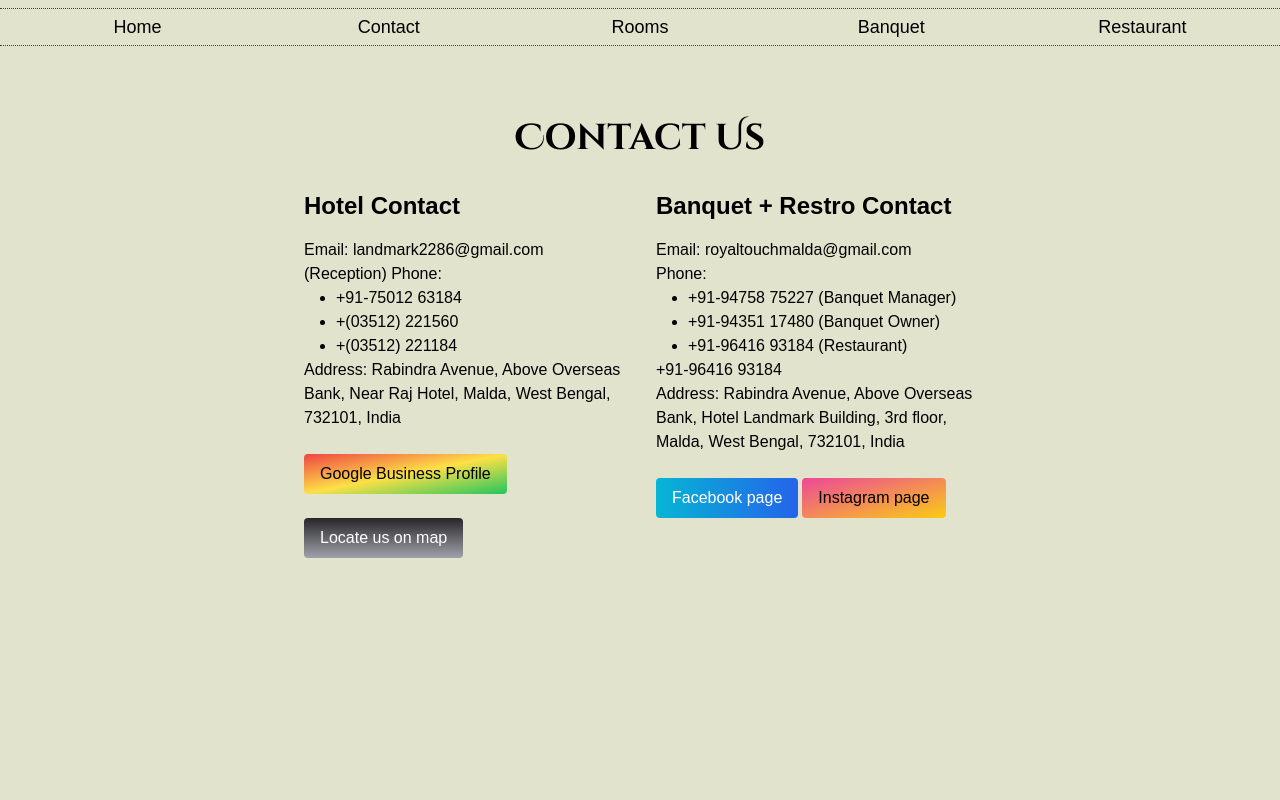
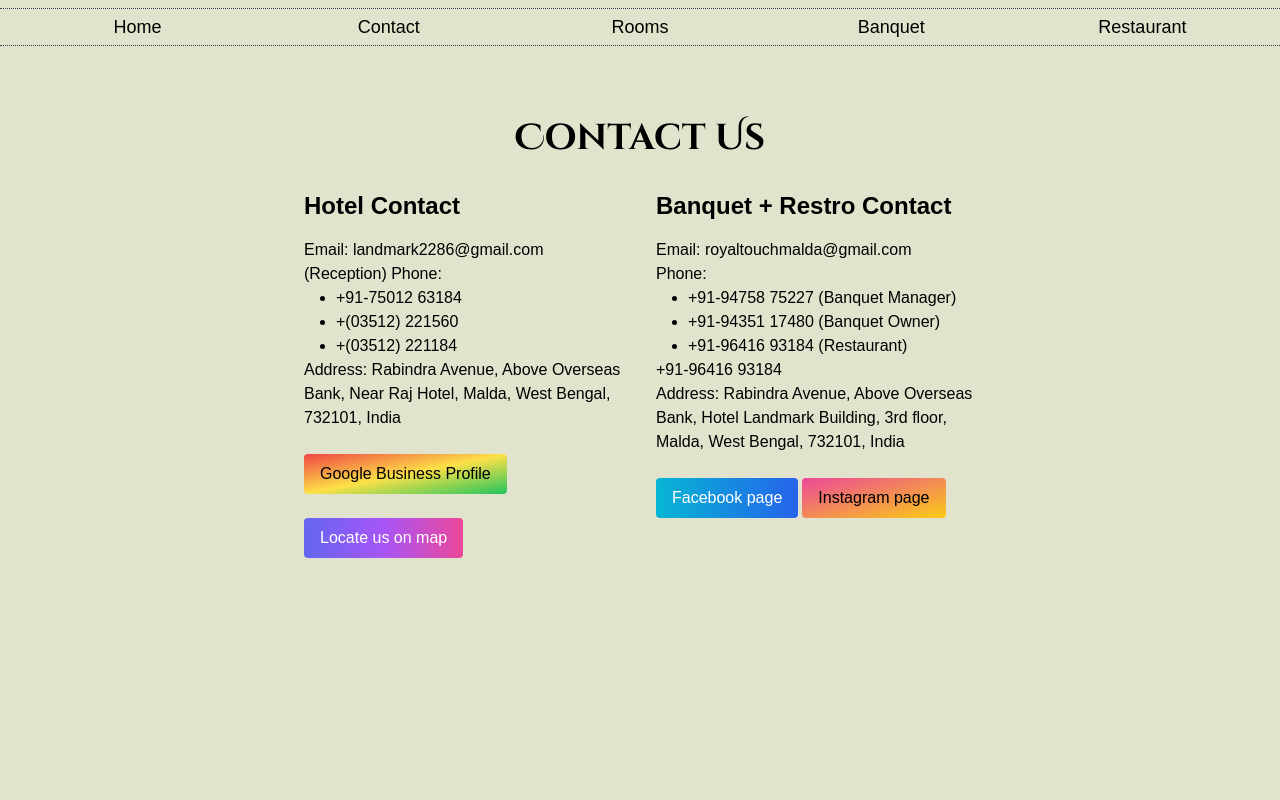
Before and after one commit to RiuSRoy/Hotel-Landmark-Malda, a Next.js app: page /contact in a window 1280 px wide. Shown: the top 800 px of the page. Built offline with nearby package versions, Linux system fonts and the light colour scheme; a web font is replaced by a local one.

Commit message:
Link fixes

```diff
--- a/app/banquet+malda+wb/page.js
+++ b/app/banquet+malda+wb/page.js
@@ -1,6 +1,4 @@
 import Link from "next/link";
-import { FontAwesomeIcon } from "@fortawesome/react-fontawesome";
-import { faBook, faPhone } from "@fortawesome/free-solid-svg-icons";
 import Image from "next/image";
 import { header } from "../page";
 
@@ -8,12 +6,11 @@ export default function Banquet() {
   return (
     <>
       <div className="min-h-screen flex items-center justify-center">
-        <div className="max-w-2xl p-8 bg-white rounded-lg shadow-lg">
+        <div className="max-w-2xl p-4 bg-white rounded-lg shadow-lg">
           <h1
             className={`text-3xl md:text-5xl font-bold text-center mt-12 ${header.className}`}
           >
-            {" "}
-            ✨ Royal Touch ✨
+            ✨Royal Touch✨
           </h1>
           <h1 className="text-2xl font-bold mb-4 text-center">
             State of the art Banquet and Restro
@@ -32,10 +29,10 @@ export default function Banquet() {
               স্বপ্নের অনুষ্ঠান বাস্তবায়নে আপনাকে সাহায্য করবে।
             </p>
             <button
-            href="tel:+917501275012"
+            href="tel:+917501263184"
             className="bg-purple-500 text-white py-2 px-4 mt-6 rounded"
           >
-            <Link href="tel:+917501275012">Call Now</Link>
+            <Link href="tel:+917501263184">Call Now</Link>
           </button>
           </div>
 
@@ -177,10 +174,10 @@ export default function Banquet() {
             Reserve your banquet now!
           </h1>
           <button
-            href="tel:+917501275012"
+            href="tel:+917501263184"
             className="bg-purple-500 text-white py-2 px-4 mt-6 rounded"
           >
-            <Link href="tel:+917501275012">Call Now</Link>
+            <Link href="tel:+917501263184">Call Now</Link>
           </button>
 </div>
 
--- a/app/contact/page.js
+++ b/app/contact/page.js
@@ -14,21 +14,22 @@ const Contact = () => {
           <div>
             <h2 className="text-2xl font-semibold mb-4">Hotel Contact</h2>
             <p>Email: <Link href="mailto:landmark2286@gmail.com">landmark2286@gmail.com</Link></p>
-            <p>(Reception) Phone:
+            <p>(Reception) Phone: </p>
                 <ul className="list-disc pl-8">
                     <li><Link href="tel:+917501263184">+91-75012 63184</Link></li>
                     <li>+(03512) 221560</li>
                     <li>+(03512) 221184</li>
                 </ul>
-            </p>
             <p>Address: Rabindra Avenue, Above Overseas Bank, Near Raj Hotel, Malda, West Bengal, 732101, India</p>
             <button
             className="bg-gradient-to-br from-red-500 via-yellow-300 to-green-500 text-black py-2 px-4 mt-6 rounded "
           >
             <Link href="https://www.google.com/search?q=Hotel+Landmark+Malda&stick=H4sIAAAAAAAA_-NgU1I1qDC2TEtMSzFIMbBISk0ysEizAgpZJCaZm5qlJqcYpSUnmRovYhXxyC9JzVHwScxLyU0sylbwTcxJSQQAcoGI0UAAAAA&hl=en&mat=CZCCwmLOEYETElcBl7_Ll0EajnY54NBodbnY9sB-lWKSrZvBhd9FmVP-fSa-m4fVRCAQ-JoefqG17xdXJwnjuTZR-AyAf40R-Ja_o7WqGKrNHhO9ArcuNep8lW7HWgYvN9c&authuser=0" target='_blank'>Google Business Profile</Link>
             </button>
-            <button className="bg-gradient-to-t from-zinc-400 to-zinc-800 text-white py-2 px-4 mt-6 rounded ">
-                <Link href="https://www.google.com/maps/place/Hotel+Landmark+Malda/@25.0005976,88.1417702,17z/data=!3m1!4b1!4m10!3m9!1s0x39fafd0d08beb08f:0x38ab756ecd2fcb53!5m3!1s2023-03-10!4m1!1i2!8m2!3d25.0005976!4d88.1417702!16s%2Fg%2F11nnvd67rb"></Link>Locate us on map
+            <button
+            className="bg-gradient-to-r from-indigo-500 via-purple-500 to-pink-500 text-white py-2 px-4 mt-6 rounded "
+          >
+            <Link href="https://www.google.com/maps/place/Hotel+Landmark+Malda/@25.0005976,88.1417702,17z/data=!3m1!4b1!4m10!3m9!1s0x39fafd0d08beb08f:0x38ab756ecd2fcb53!5m3!1s2023-03-10!4m1!1i2!8m2!3d25.0005976!4d88.1417702!16s%2Fg%2F11nnvd67rb" target='_blank'>Locate us on map</Link>
             </button>
           </div>
 
```
